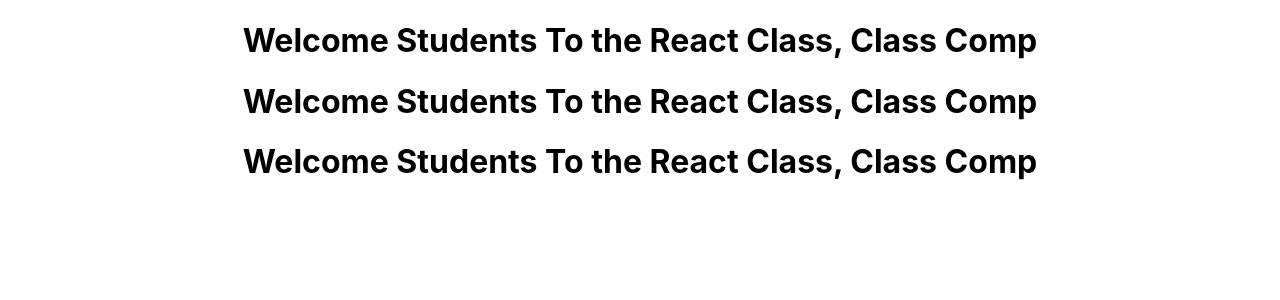
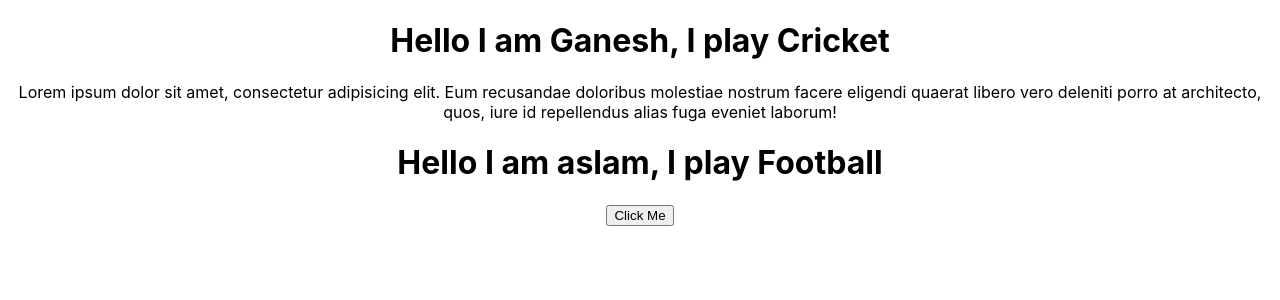
Before and after one commit to Dinesh107/React9AmMay24, a React (Create React App) app: page / in a window 1280 px wide. Shown: the top 300 px of the page. Built offline with nearby package versions, Linux system fonts and the light colour scheme.

Commit message:
SecondCommit

```diff
--- a/src/App.js
+++ b/src/App.js
@@ -8,10 +8,15 @@
   return (
     <div className="App">
        {/* <Welcome/> */}
-        <WelcomeStudents/>
-        <WelcomeStudents/>
-        <WelcomeStudents/>
-
+        <Welcome name="Ganesh" sportsName="Cricket">
+          <p>Lorem ipsum dolor sit amet, consectetur adipisicing elit. Eum recusandae doloribus molestiae nostrum facere eligendi quaerat libero vero deleniti porro at architecto, quos, iure id repellendus alias fuga eveniet laborum!</p>
+        </Welcome>
+        <Welcome name="aslam" sportsName="Football">
+           <button>Click Me</button>
+        </Welcome>
+        {/* <WelcomeStudents name="Ganesh" sportsName="Cricket"></WelcomeStudents>
+        <WelcomeStudents name="aslam" sportsName="Football"></WelcomeStudents>
+        <WelcomeStudents name="John" sportsName="Basketball"></WelcomeStudents> */}
     </div>
   );
 }
--- a/src/components/WelcomeClassCompPractice.js
+++ b/src/components/WelcomeClassCompPractice.js
@@ -4,8 +4,14 @@
 
     render() {
 
-        return <h1>Welcome Students To the React Class, Class Comp</h1>
+        return (
+         <div>
+        <h1>Welcome {this.props.name} To the React Class, Class Comp and I play {this.props.sportsName}</h1>
 
+        <h1>Welcome {this.props.name} To the React Class, Class Comp and I play {this.props.sportsName}</h1>
+        </div>
+
+        )
     }
 
 }
--- a/src/components/WelcomeFunctionalCompPractice.js
+++ b/src/components/WelcomeFunctionalCompPractice.js
@@ -1,9 +1,12 @@
 import React from 'react';
 
-function Welcome() {
-
-   return <h1>Welcome Students To the React Class, Functional Comp</h1>
-
+const Welcome = (props) => {
+console.log(props)
+    return (
+        <div>
+            <h1>Hello I am {props.name}, I play {props.sportsName}</h1>
+            {props.children}
+        </div>
+    )
 }
-
 export default Welcome;
```
